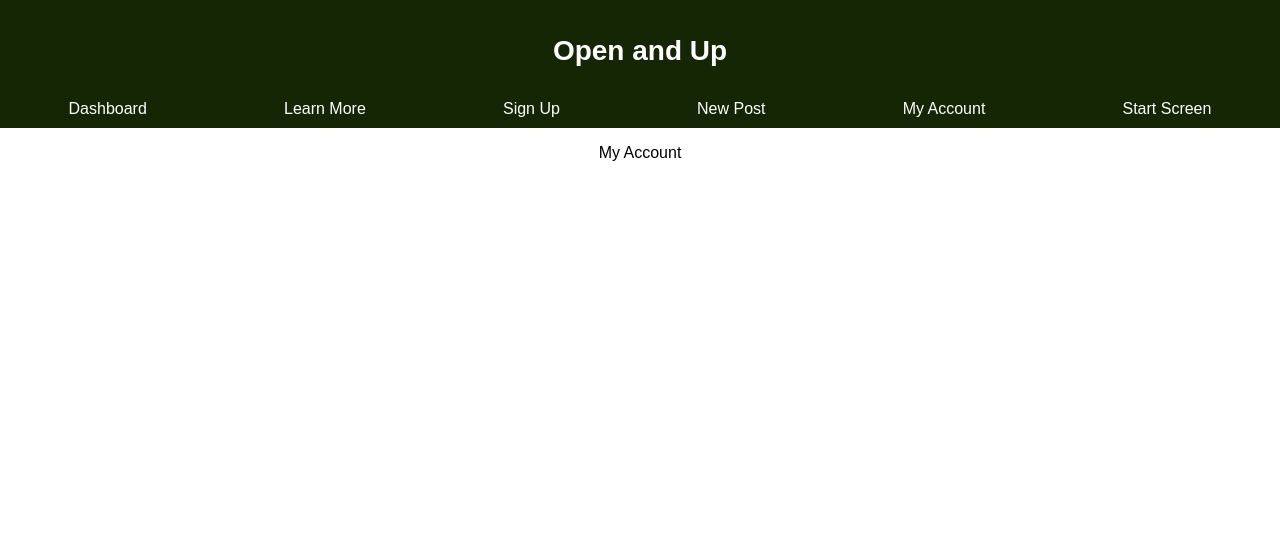
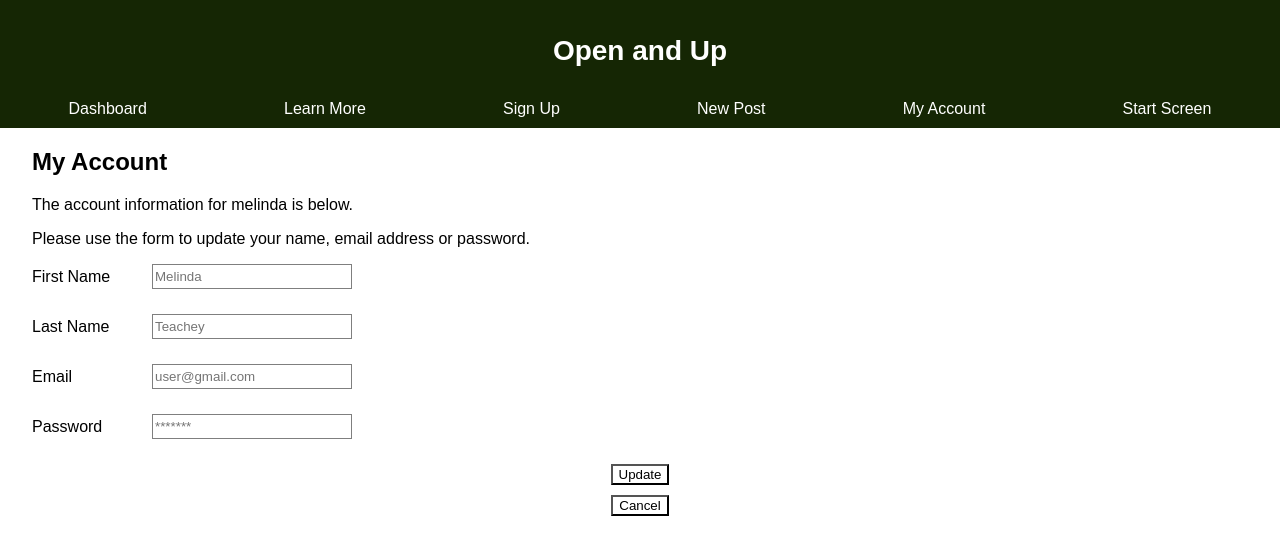
Before and after one commit to mteachey/open-and-up-app, a React (Create React App) app: page /my-account in a window 1280 px wide. Shown: the top 554 px of the page. Built offline with nearby package versions, Linux system fonts and the light colour scheme.

Commit message:
usersign up and my account static components

```diff
--- a/src/Components/Dashboard.js
+++ b/src/Components/Dashboard.js
@@ -24,7 +24,7 @@ class Dashboard extends Component{
                 </main>
                 <footer>
                     <ButtonRow
-                     links ={[{'/dashboard':'Home'},{'/dashboard':'My Post'},{'/new-post':'New Post'},{'/my-account':'My Account'}]}/>
+                     links ={[{'/dashboard':'Home'},{'/dashboard':'My Posts'},{'/new-post':'New Post'},{'/my-account':'My Account'}]}/>
                 </footer>
             </div>
         )
--- a/src/Components/LearnMore.js
+++ b/src/Components/LearnMore.js
@@ -10,7 +10,9 @@ class LearnMore extends Component{
                 <Nav
                    pageType={'interior'}
                 />
-                <p>LearnMore</p>
+                <h2>Learn More</h2>
+                <p>This will contain copy about the app and how to use it</p>
+                <p>Lorem Ipsum is simply dummy text of the printing and typesetting industry. Lorem Ipsum has been the industry's standard dummy text ever since the 1500s, when an unknown printer took a galley of type and scrambled it to make a type specimen book. It has survived not only five centuries, but also the leap into electronic typesetting, remaining essentially unchanged. It was popularised in the 1960s with the release of Letraset sheets containing Lorem Ipsum passages, and more recently with desktop publishing software like Aldus PageMaker including versions of Lorem Ipsum.</p>
             </div>
         )
     }
--- a/src/Components/MyAccount.js
+++ b/src/Components/MyAccount.js
@@ -10,7 +10,29 @@ class MyAccount extends Component{
                 <Nav
                    pageType={'interior'}
                 />
-                <p>My Account</p>
+                <form class="update-account-form">
+                    <h2>My Account</h2>
+                    <p>The account information for melinda is below.</p>
+                    <p>Please use the form to update your name, email address or password.</p>
+                    <div class="form-field-group">
+                        <label htmlFor="first-name">First Name</label><br/>
+                        <input placeholder='Melinda' type="text" name='first-name' id='first-name'/>
+                    </div>
+                    <div class="form-field-group">
+                        <label htmlFor="last-name">Last Name</label>
+                        <input placeholder="Teachey" type='text' name='last-name' id='last-name'/>
+                    </div>
+                    <div class="form-field-group">
+                        <label htmlFor="email">Email</label>
+                        <input placeholder="user@gmail.com" type="email" name='email' id='email'/>
+                    </div>
+                    <div class="form-field-group">
+                        <label htmlFor="password">Password</label>
+                        <input placeholder="*******" type="password" name='password' id='password'/>
+                    </div>
+                    <button type="submit">Update</button>
+                    <button type="reset">Cancel</button>
+                   </form>
             </div>
         )
     }
--- a/src/Components/NewPost.js
+++ b/src/Components/NewPost.js
@@ -72,6 +72,7 @@ class NewPost extends Component{
                             <button type="submit">Post</button>
                             <button type="reset">Cancel</button>
                         </div>
+                        <p class="form-disclaimer">We realize that what constitutes postivity is subjective. Please know we reserve the right to remove any post that we do not find meets our guidelines. You are welcome to dispute any removed post and share your feelings regarding it.  You also are always welcome to decide to no longer use our app. Thank you for understanding!</p>
                     </form>
                 </main>
             </div>
--- a/src/Components/UserSignUp.js
+++ b/src/Components/UserSignUp.js
@@ -10,7 +10,21 @@ class UserSignUp extends Component{
                 <Nav
                    pageType={'interior'}
                 />
-                <p>UserSignUp</p>
+            <form class="signup-form">
+                <h2>Sign-up for more positivity!</h2>
+                <label htmlFor="first-name">First Name</label>
+                <input placeholder='First Name' type="text" name='first-name' id='first-name'/>
+                <label htmlFor="last-name">Last Name</label>
+                <input placeholder="Last Name" type='text' name='last-name' id='last-name'/>
+                <label htmlFor="last-name">UserName</label>
+                <input placeholder="UserName" type='text' name='username' id='username'/>
+                <label htmlFor="email">Email</label>
+                <input placeholder="Your Email" type="email" name='email' id='email'/>
+                <label htmlFor="password">Password</label>
+                <input placeholder="*******" type="password" name='password' id='password'/>
+                <button type="submit">Sign Up</button>
+            </form>
+            <p>Thank you for your interest in our app. This is the beta version so you cannot create an account yet. Please check back soon for our public release.</p>
             </div>
         )
     }
--- a/src/_styles/App.css
+++ b/src/_styles/App.css
@@ -166,3 +166,9 @@ ul{
 svg.filter-icon path {
   fill:#152604;
 }
+
+.form-disclaimer{
+  font-size:.75em;
+  text-align: center;
+  font-style: italic;
+}
```
Also changed, not shown: vercel.json (added), 1 other file (tests, documents, lock files or other folders).
